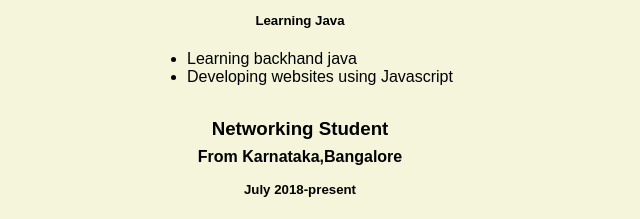
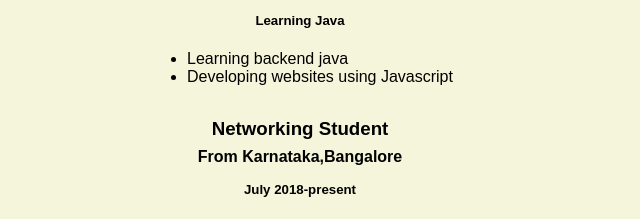
Before and after one commit to Prapulchandan/Prapulchandan.github.io, a plain HTML site: page resume.html in a window 1280 px wide. Shown: the part 984-1203 px from the top of the page, 340-980 px from the left. Drawn offline with Linux system fonts and the light colour scheme.

Commit message:
Update resume.html

```diff
--- a/resume.html
+++ b/resume.html
@@ -34,7 +34,7 @@
     <h4>Web Designing using html,css & javascript</h4>
     <h5>Learning Java</h5>
       <ul>
-        <li>Learning backhand java</li>
+        <li>Learning backend java</li>
         <li>Developing websites using Javascript</li>
       </ul>
 
```
